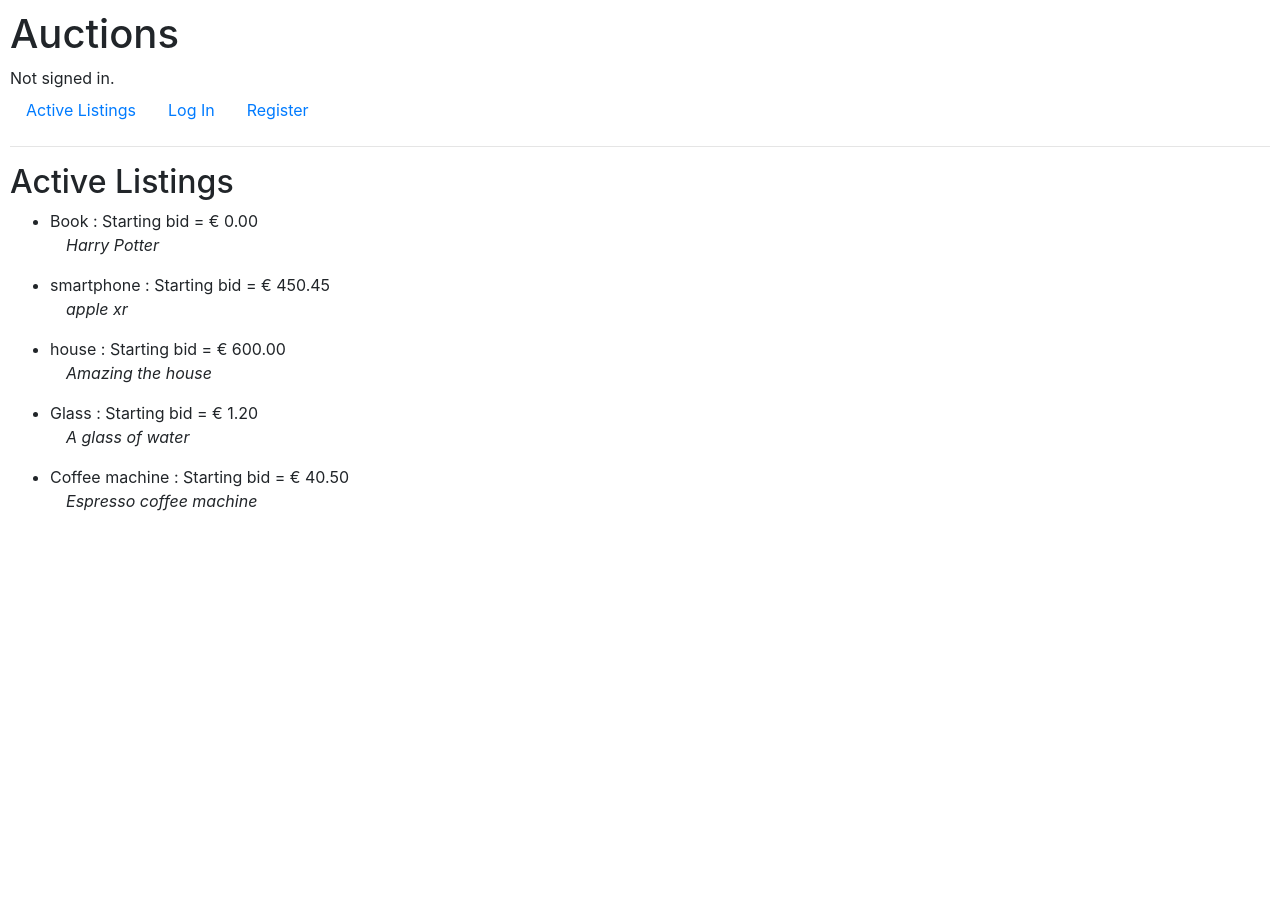
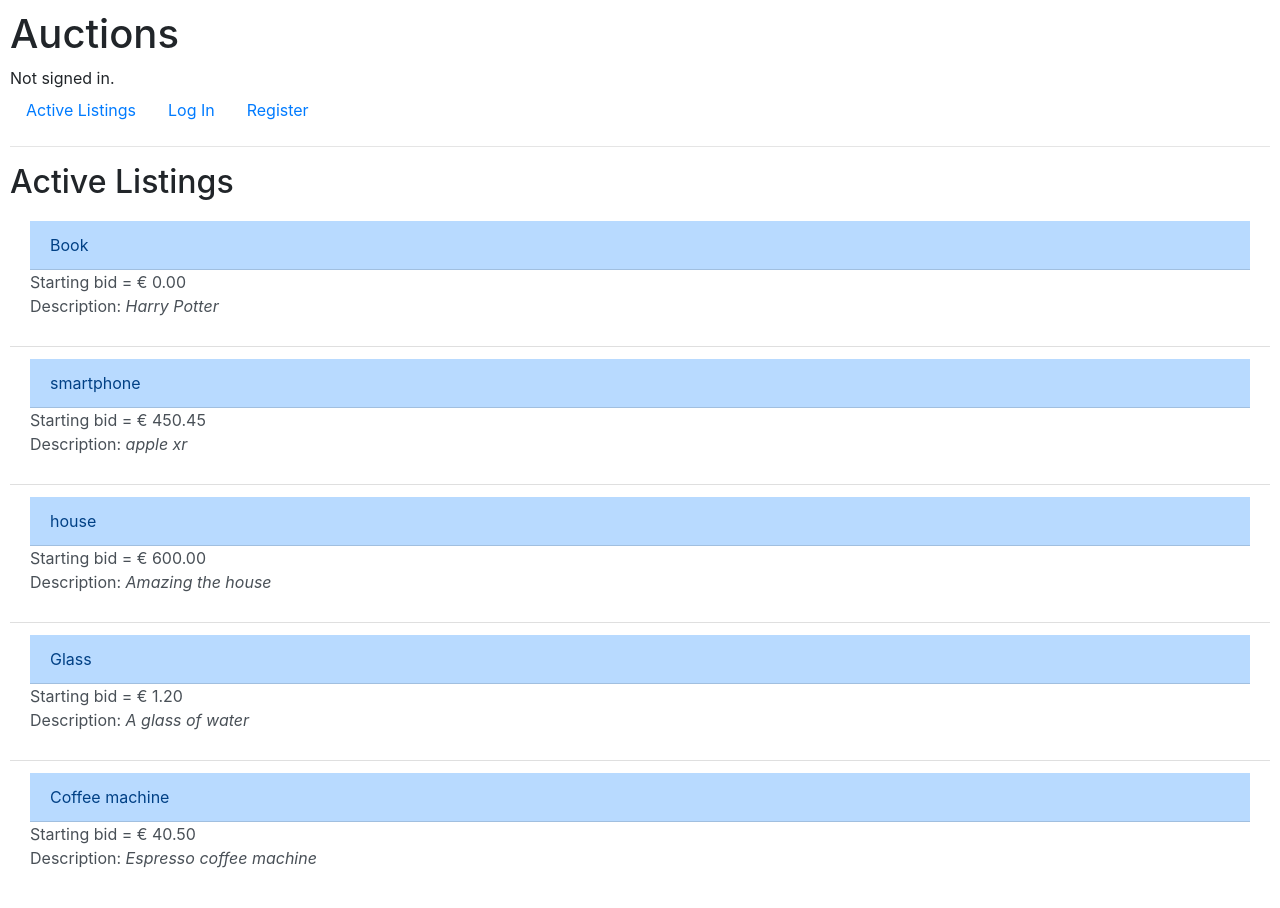
Before and after one commit to donato-casiello/commerce, a Django app: page / in a window 1280 px wide. Before the commit the page ends 511 px from the top, so only its background shows below. Run offline with Django 3.2, Linux system fonts and the light colour scheme; data comes from the database, SQL or seed files in the repository; both versions use the stored data as it was after the commit; some libraries are stand-ins or nearby versions.

Commit message:
Customise a little the listings page

```diff
--- a/auctions/templates/auctions/index.html
+++ b/auctions/templates/auctions/index.html
@@ -4,12 +4,13 @@
     <h2>Active Listings</h2>
 
     {% if auctions_list %}
-    <ul>
+    <ul class="list-group list-group-flush">
         {% for auction in auctions_list %}
             {% if auction.active == True %}
-                <li>{{ auction.title }} : Starting bid = € {{ auction.start_bid }}
-                    <div class="ml-3">
-                        <p><i>{{ auction.description }}</i></p>
+                <li class="list-group-item list-group-item-action">
+                    <a href="#" class="list-group-item list-group-item-action list-group-item-primary">{{ auction.title }}</a>Starting bid = € {{ auction.start_bid }}
+                    <div class="ms-2 me-auto">
+                        <p>Description: <i>{{ auction.description }}</i></p>
                     </div>
                 </li>
             {% endif %}
```
Also changed, not shown: auctions/static/auctions/styles.css (line endings or trailing spaces), db.sqlite3.
